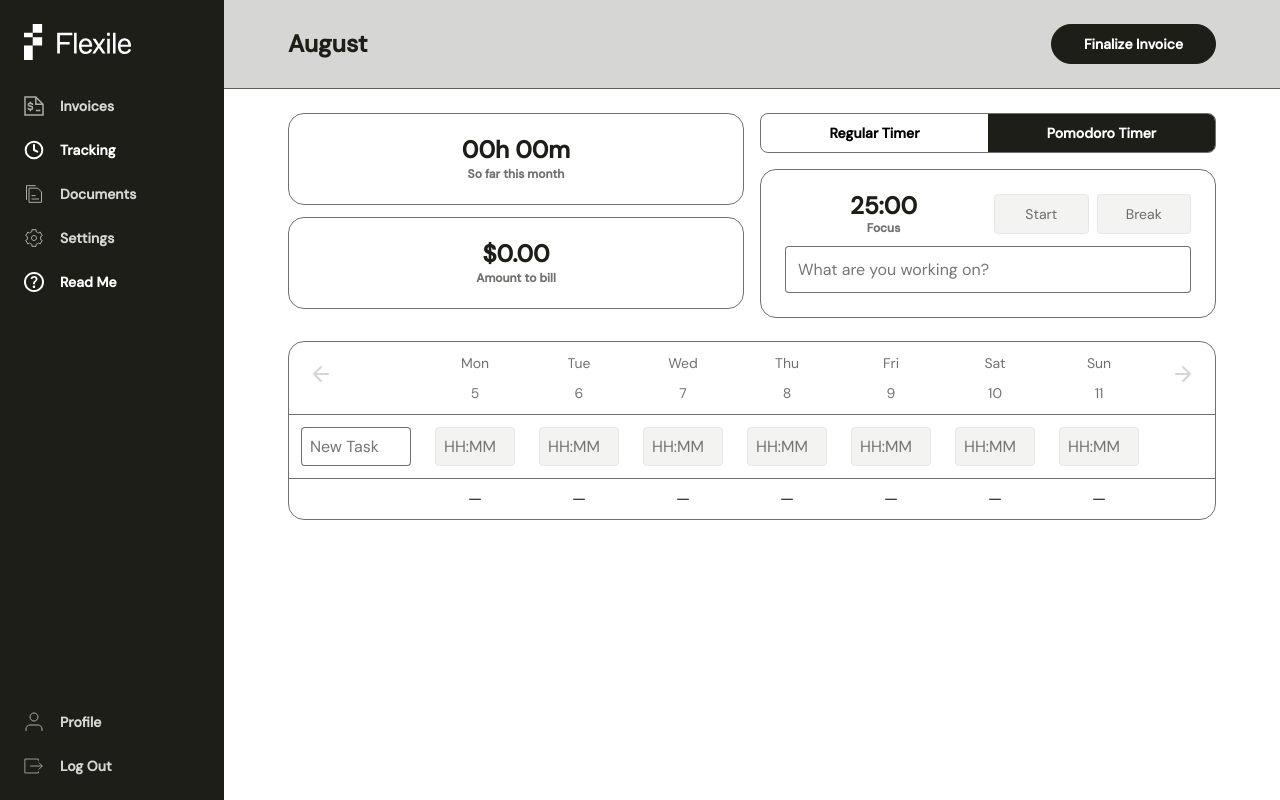
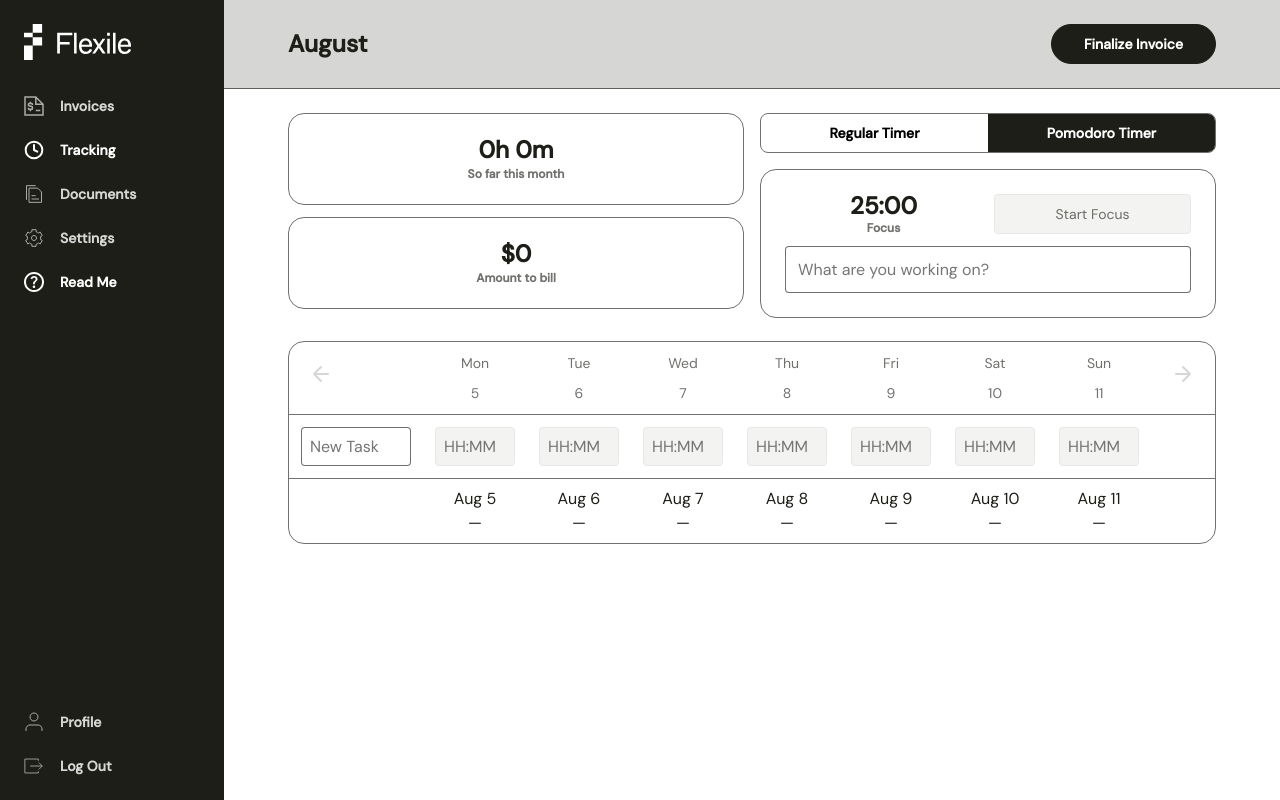
Before and after one commit to brianagude/flexile, a Next.js app: page / in a window 1280 px wide. Both pictures are taken after a click on the button "Pomodoro Timer". Built offline with nearby package versions, Linux system fonts and the light colour scheme.

Commit message:
update components and fix known errors

```diff
--- a/app/read-me/page.tsx
+++ b/app/read-me/page.tsx
@@ -27,10 +27,10 @@ export default function ReadMe() {
       </ul>
 
       <h2>Future Development</h2>
-      <p>An automatic invoicing feature could be built on this foundation, further reducing administrative overhead by generating invoices directly from tracked time that hasn&apos;t been invoiced yet.</p>
-      <p>In summary, this time tracking feature not only improves operational efficiency for Flexile users but also strengthens Flexile&apos;s core KPIs by ensuring accurate billing and optimal resource management.</p>
+      <p>The data collected from this feature opens up opportunities for further enhancements, such as integrating with reporting tools to analyze productivity patterns, offering insights into project timelines, and identifying areas where efficiency can be improved.</p><p>Additionally, this foundation can be expanded to include an automatic invoicing system, which would seamlessly generate invoices from tracked, uninvoiced time, further streamlining the billing process and enhancing operational efficiency.</p>
+      <p>By leveraging the information gathered through this feature, Flexile can not only enhance user experience but also drive meaningful improvements to its bottom line and key performance indicators.</p>
 
-      <h3>Links</h3>
+      <h2>Links</h2>
       <ol>
         <li><a href='https://www.figma.com/design/OPepIDhRULv3VKIe2v6zh7/GUMROAD?node-id=0-1&t=b348DS7dBp2FSxjz-1'target="_blank">Figma Link</a></li>
         <li><a href='https://github.com/brianagude/flexile' target="_blank">Github Repo</a></li>
--- a/components/DashboardManager.tsx
+++ b/components/DashboardManager.tsx
@@ -47,7 +47,7 @@ const DashboardManager = () => {
   return (
     <>
       <DashboardHeader currentMonth={currentMonth} />
-      <div className='page-wrapper'>
+      <div className='tracking-wrapper'>
         <Stats totalMonthTime={totalMonthTime} hourlyRate={hourlyRate} />
         <Timer />
         <WeeklyTaskTable currentWeek={currentWeek} setCurrentWeek={setCurrentWeek} />
--- a/components/Menu.tsx
+++ b/components/Menu.tsx
@@ -16,7 +16,7 @@ const Menu = () => {
             height = {36}
           />
 
-          <button className='menu-trigger'>
+          <button className='menu-trigger' disabled>
             <Image
               src='/images/menu.svg'
               alt=' menu icon'
--- a/components/PomodoroTimer.tsx
+++ b/components/PomodoroTimer.tsx
@@ -1,4 +1,4 @@
-"use client"
+"use client";
 
 import { useState, useEffect, useCallback } from 'react';
 import { useTaskContext } from '../context/TaskContext';
@@ -10,16 +10,6 @@ const PomodoroTimer = () => {
   const [isBreak, setIsBreak] = useState(false);
   const [taskId, setTaskId] = useState<string | null>(null);
   const [taskInput, setTaskInput] = useState('');
-
-  const toggleTimer = () => {
-    if (taskId) {
-      setIsActive(!isActive);
-
-      if (isActive) {
-        logTime();  // Log time when the timer is paused
-      }
-    }
-  };
 
   const handleTaskInputChange = (e: React.ChangeEvent<HTMLInputElement>) => {
     setTaskInput(e.target.value);
@@ -55,21 +45,27 @@ const PomodoroTimer = () => {
     }
   }, [taskId, isBreak, time, addTimeToTask]);
 
-  const startBreak = () => {
-    if (!isBreak) {
-      setIsBreak(true);
-      setTime(300); // Set break time to 5 minutes
+  const toggleTimer = () => {
+    if (!isActive) {
+      setIsActive(true);
     } else {
-      setIsBreak(false);
-      setTime(1500); // Set focus time to 25 minutes
+      if (!isBreak) {
+        logTime();
+      }
+      setIsActive(false);
+      if (!isBreak) {
+        setIsBreak(true);
+        setTime(300); // Set break time to 5 minutes
+      } else {
+        setIsBreak(false);
+        setTime(1500); // Set focus time to 25 minutes
+      }
     }
-    setIsActive(false);
-    logTime();  // Log time when switching to break
   };
 
   useEffect(() => {
     let interval: NodeJS.Timeout | undefined;
-    if (isActive) {
+    if (isActive && !isBreak) {
       interval = setInterval(() => {
         setTime((prevTime) => prevTime - 1);
       }, 1000);
@@ -97,19 +93,14 @@ const PomodoroTimer = () => {
 
   return (
     <div className='timer pomodoro-timer'>
-      <div className='countdown-buttons'>
+      <div className='countdown-button'>
         <div className='countdown'>
           {new Date(time * 1000).toISOString().substr(14, 5)}
           <span>{isBreak ? 'Break' : 'Focus'}</span>
         </div>
-        <div className='buttons'>
-          <button onClick={toggleTimer} disabled={!taskId}>
-            {isActive ? 'Pause' : 'Start'}
+          <button onClick={toggleTimer} disabled={!taskId} className='timer-btn'>
+            {isActive ? (isBreak ? 'End Break' : 'End Focus') : (isBreak ? 'Start Break' : 'Start Focus')}
           </button>
-          <button onClick={startBreak} disabled={!taskId}>
-            {isBreak ? 'Focus' : 'Break'}
-          </button>
-        </div>
       </div>
       <input
         type="text"
--- a/components/RegularTimer.tsx
+++ b/components/RegularTimer.tsx
@@ -78,13 +78,11 @@ const RegularTimer = () => {
 
   return (
     <div className='timer regular-timer'>
-      <div className='countdown-buttons'>
+      <div className='countdown-button'>
         <div className='countdown'>{formatTime(time)}</div>
-        <div className='buttons'>
-          <button onClick={toggleTimer} disabled={!taskId}>
+          <button onClick={toggleTimer} disabled={!taskId} className='timer-btn'>
             {isActive ? 'Stop' : 'Start'}
           </button>
-        </div>
       </div>
 
       <input
--- a/components/Stats.tsx
+++ b/components/Stats.tsx
@@ -7,22 +7,22 @@ const Stats: React.FC<StatsProps> = ({ totalMonthTime, hourlyRate }) => {
   const formatTime = (timeInSeconds: number): string => {
     const hours = Math.floor(timeInSeconds / 3600);
     const minutes = Math.floor((timeInSeconds % 3600) / 60);
-    return `${String(hours).padStart(2, '0')}h ${String(minutes).padStart(2, '0')}m`;
+    return `${hours}h ${minutes}m`; // Display hours and minutes without padding
   };
 
   const calculateAmountToBill = (timeInSeconds: number, rate: number): string => {
     const amount = (timeInSeconds / 3600) * rate;
-    return amount.toFixed(2); // Round to 2 decimal points
+    return `$${amount.toFixed(2)}`; // Display amount with 2 decimal points
   };
 
   return (
     <div className='stats'>
       <div className='stat'>
-        <h3>{formatTime(totalMonthTime)}</h3>
+        <h3>{totalMonthTime > 0 ? formatTime(totalMonthTime) : '0h 0m'}</h3>
         <p>So far this month</p>
       </div>
       <div className='stat'>
-        <h3>${calculateAmountToBill(totalMonthTime, hourlyRate)}</h3>
+        <h3>{totalMonthTime > 0 ? calculateAmountToBill(totalMonthTime, hourlyRate) : '$0'}</h3>
         <p>Amount to bill</p>
       </div>
     </div>
--- a/components/WeeklyTaskTable.tsx
+++ b/components/WeeklyTaskTable.tsx
@@ -133,6 +133,7 @@ const WeeklyTaskTable: React.FC<WeeklyTaskTableProps> = ({ currentWeek, setCurre
 
                 return (
                   <td key={day.toISOString()}>
+                    <span>{format(day, 'MMM d')}</span> {/* Display abbreviated month and day */}
                     <input
                       type="text"
                       placeholder="HH:MM"
@@ -162,6 +163,7 @@ const WeeklyTaskTable: React.FC<WeeklyTaskTableProps> = ({ currentWeek, setCurre
             </td>
             {weekDays.map((day) => (
               <td key={day.toISOString()}>
+                <span>{format(day, 'MMM d')}</span> {/* Display abbreviated month and day */}
                 <input
                   type="text"
                   placeholder="HH:MM"
@@ -191,6 +193,7 @@ const WeeklyTaskTable: React.FC<WeeklyTaskTableProps> = ({ currentWeek, setCurre
               }, 0);
               return (
                 <td key={day.toISOString()}>
+                  <span>{format(day, 'MMM d')}</span> {/* Display abbreviated month and day */}
                   {totalTime > 0 ? formatTime(totalTime) : '—'}
                 </td>
               );
--- a/styles/base.scss
+++ b/styles/base.scss
@@ -138,17 +138,7 @@ main {
   }
 }
 
-.page-wrapper {
-  padding: 16px;
 
-  @include bp(md) {
-    padding: 24px;
-  }
-
-  @include bp(xl) {
-    padding: 24px 64px;
-  }
-}
 
 a {
   color: $black;
--- a/styles/pages/read-me.scss
+++ b/styles/pages/read-me.scss
@@ -4,6 +4,15 @@
 
 .page-wrapper {
   max-width: 640px;
+  padding: 16px;
+
+  @include bp(md) {
+    padding: 24px;
+  }
+
+  @include bp(xl) {
+    padding: 24px 64px;
+  }
 
   a {
     color: $black;
@@ -23,13 +32,6 @@ h2 {
   font-weight: bold;
   line-height: 1.2;
   margin-top: 24px;
-}
-
-h3 {
-  font-size: 20px;
-  font-weight: bold;
-  line-height: 1.2;
-  margin-top: 20px;
 }
 
 ul, ol { margin-top: 16px; }
@@ -55,6 +57,7 @@ b { font-weight: bold; }
 p {
   margin-top: 12px;
   font-size: 16px;
+  line-height: 1.33;
 
   & + p { margin-top: 8px; }
 }
--- a/styles/pages/tracking.scss
+++ b/styles/pages/tracking.scss
@@ -3,14 +3,20 @@
 @import './base.scss';
 
 
-.page-wrapper {
+.tracking-wrapper {
   display: flex;
   flex-direction: column;
   gap: 16px;
+  padding: 16px;
 
   @include bp(md) {
+    padding: 24px;
     display: grid;
     grid-template-columns: 1fr 1fr;
+  }
+
+  @include bp(xl) {
+    padding: 24px 64px;
   }
 }
 
@@ -105,7 +111,7 @@
   }
 }
 
-.countdown-buttons {
+.countdown-button {
   display: grid;
   grid-template-columns: 1fr 1fr;
   gap: 12px;
@@ -129,13 +135,7 @@
   }
 }
 
-.buttons {
-  display: grid;
-  grid-template-columns: 1fr 1fr;
-  gap: 8px;
-  align-items: center;
-
-  & > * {
+.timer-btn {
   color: $black;
   font-size: 14px;
   text-transform: capitalize;
@@ -159,7 +159,13 @@
       color: $gray;
     }
   }
+
 }
+
+.regular-timer .buttons {
+  display: initial;
+
+  button { width: 100%; }
 }
 
 .task-table {
@@ -177,15 +183,39 @@ table {
 }
 
 thead {
+  // display: none;
+  // @include bp(md){ display: initial; }
+
   tr { border-top: none; }
+
+  @include bp(small-only){
+    th { display: none; }
+    th:first-of-type { display: block; }
+
+    th:last-of-type {
+      display: block;
+      grid-column: 3;
+    }
+  }
 }
 
 tr {
   display: grid;
-  grid-template-columns: 1fr repeat(7, 80px) 40px;
   border-top: 1px solid $gray;
   padding: 12px;
+  gap: 12px;
+  grid-template-columns: repeat(3, 1fr);
+
+  @include bp(md){
+
+    grid-template-columns: 40px repeat(7, 1fr) 40px;
+  }
+
+
+  @include bp(xl){
+    grid-template-columns: 1fr repeat(7, 80px) 40px;
     gap: 24px;
+  }
 }
 
 th {
@@ -202,6 +232,7 @@ th {
 
 td {
   text-align: center;
+
   input {
     width: 100%;
     border-radius: 4px;
@@ -227,3 +258,49 @@ td {
     }
   }
 }
+
+tbody {
+  td {
+    span {
+      display: block;
+      margin-bottom: 8px;
+      @include bp(sm){ display: none; }
+    }
+  }
+
+  tr {
+    td:first-of-type {
+      grid-column: 1 / -1;
+      @include bp(sm){
+
+        grid-column: 2 / span 7;
+      }
+      @include bp(xl){
+        grid-column: initial;
+      }
+    }
+
+    td:nth-of-type(2){
+      @include bp(sm){
+
+        grid-column: 2;
+      }
+
+      @include bp(xl) {
+        grid-column: initial;
+      }
+    }
+  }
+}
+
+tfoot {
+  td {
+    &:first-of-type {
+      @include bp(small-only){ display: none; }
+    }
+    span {
+      display: block;
+      margin-bottom: 8px;
+    }
+  }
+}
--- a/styles/reset.scss
+++ b/styles/reset.scss
@@ -157,11 +157,6 @@ body {
   line-height: 1;
 }
 
-ol,
-ul {
-  list-style: none;
-}
-
 blockquote,
 q {
   quotes: none;
```
Also changed, not shown: context/TaskContext.tsx (+5 -4 lines). Lines whose indentation alone changed are shown as unchanged.
